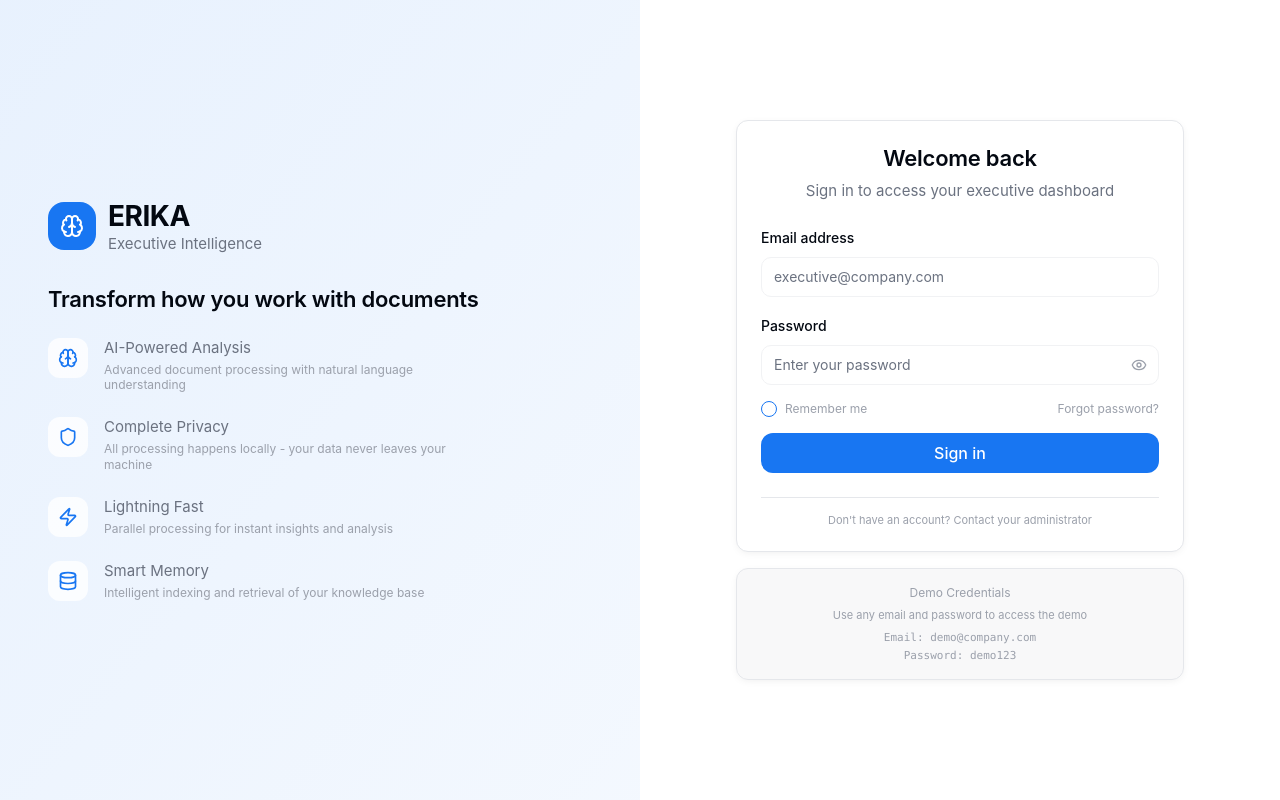
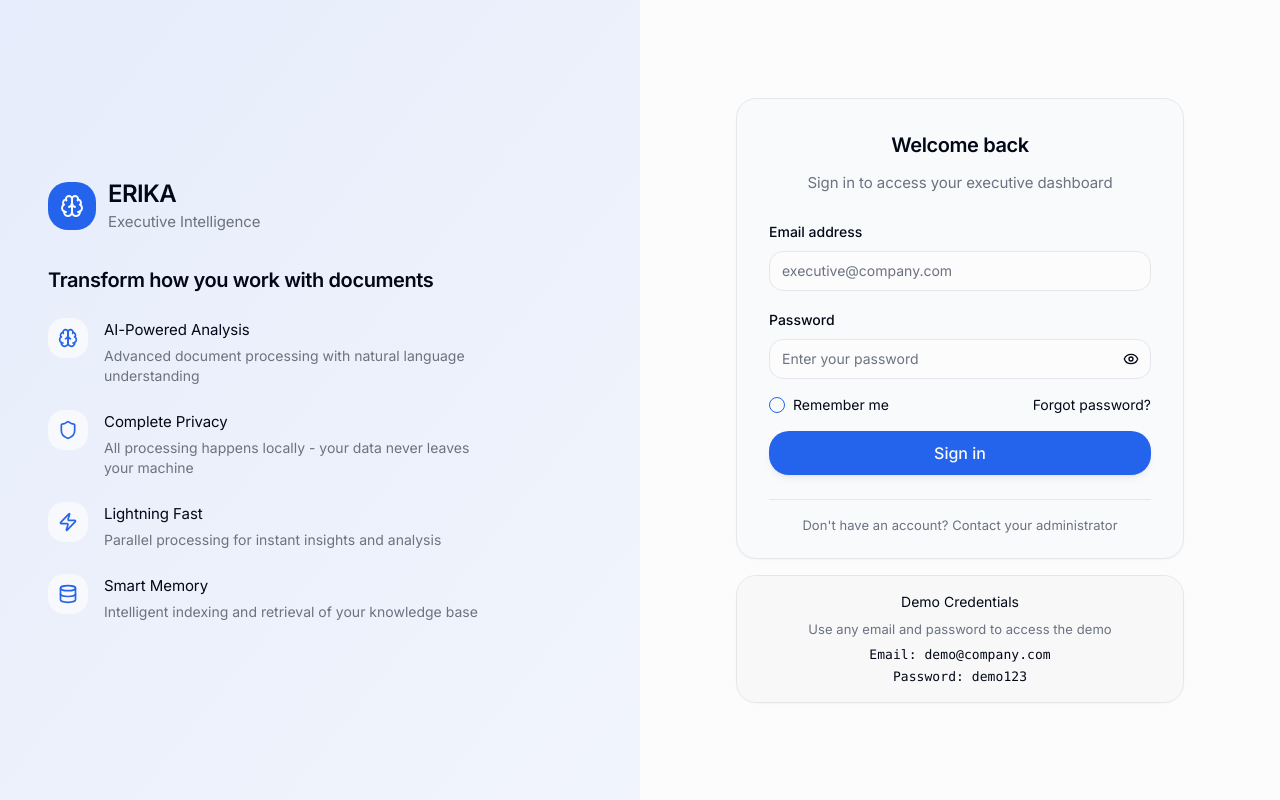
Before and after one commit to GuColombo/Marvin, a React (Vite) app: page / in a window 1280 px wide. Built offline with nearby package versions, Linux system fonts and the light colour scheme.

Commit message:
Refine UI based on design guidelines
Further improve the interface based on Apple's Human Interface Guidelines, including layout, materials, and patterns, and incorporating elements from the provided Dribbble design.

```diff
--- a/src/components/ui/button.tsx
+++ b/src/components/ui/button.tsx
@@ -5,25 +5,28 @@ import { cva, type VariantProps } from "class-variance-authority"
 import { cn } from "@/lib/utils"
 
 const buttonVariants = cva(
-  "inline-flex items-center justify-center gap-2 whitespace-nowrap rounded-lg text-callout font-medium transition-all duration-200 focus-visible:outline-none focus-visible:ring-2 focus-visible:ring-ring focus-visible:ring-offset-2 disabled:pointer-events-none disabled:opacity-50 [&_svg]:pointer-events-none [&_svg]:size-4 [&_svg]:shrink-0 active:scale-[0.98]",
+  "inline-flex items-center justify-center gap-2 whitespace-nowrap rounded-xl text-callout font-medium transition-smooth focus-visible:outline-none focus-visible:ring-2 focus-visible:ring-ring focus-visible:ring-offset-2 disabled:pointer-events-none disabled:opacity-50 [&_svg]:pointer-events-none [&_svg]:size-4 [&_svg]:shrink-0 active:scale-[0.98] relative overflow-hidden",
   {
     variants: {
       variant: {
-        default: "bg-primary text-primary-foreground hover:bg-primary-hover hover:shadow-soft hover:-translate-y-0.5",
+        default: "bg-primary text-primary-foreground hover:bg-primary-hover shadow-soft hover:shadow-medium hover:-translate-y-0.5 hover:shadow-glow",
         destructive:
-          "bg-destructive text-destructive-foreground hover:bg-destructive/90 hover:shadow-soft",
+          "bg-destructive text-destructive-foreground hover:bg-destructive/90 shadow-soft hover:shadow-medium hover:-translate-y-0.5",
         outline:
-          "border border-border bg-background hover:bg-accent-hover hover:text-accent-foreground hover:shadow-soft",
+          "border border-border bg-background-elevated/50 backdrop-blur-sm hover:bg-accent-hover hover:text-accent-foreground shadow-subtle hover:shadow-soft hover:border-border-subtle",
         secondary:
-          "bg-secondary text-secondary-foreground hover:bg-secondary-hover hover:shadow-soft",
-        ghost: "hover:bg-accent-hover hover:text-accent-foreground",
-        link: "text-primary underline-offset-4 hover:underline",
+          "bg-secondary text-secondary-foreground hover:bg-secondary-hover shadow-subtle hover:shadow-soft hover:-translate-y-0.5",
+        ghost: "hover:bg-accent-hover hover:text-accent-foreground transition-smooth",
+        link: "text-primary underline-offset-4 hover:underline hover:text-primary-hover",
+        glass: "bg-background-glass/60 backdrop-blur-xl border border-border-subtle text-foreground hover:bg-background-glass/80 shadow-glass hover:shadow-soft",
       },
       size: {
-        default: "h-10 px-4 py-2",
-        sm: "h-8 rounded-md px-3 text-caption-1",
-        lg: "h-12 rounded-lg px-8 text-body",
-        icon: "h-10 w-10",
+        default: "h-11 px-6 py-2.5",
+        sm: "h-9 rounded-lg px-4 text-caption-1",
+        lg: "h-14 rounded-xl px-10 text-body font-semibold",
+        icon: "h-11 w-11",
+        "icon-sm": "h-9 w-9 rounded-lg",
+        "icon-lg": "h-14 w-14 rounded-xl",
       },
     },
     defaultVariants: {
--- a/src/components/ui/card.tsx
+++ b/src/components/ui/card.tsx
@@ -9,7 +9,7 @@ const Card = React.forwardRef<
   <div
     ref={ref}
     className={cn(
-      "rounded-lg border border-card-border bg-card text-card-foreground shadow-soft transition-all duration-200 hover:shadow-medium",
+      "rounded-xl border border-card-border bg-card text-card-foreground shadow-subtle transition-smooth hover:shadow-soft hover:border-border-subtle hover-lift backdrop-blur-sm",
       className
     )}
     {...props}
@@ -23,7 +23,7 @@ const CardHeader = React.forwardRef<
 >(({ className, ...props }, ref) => (
   <div
     ref={ref}
-    className={cn("flex flex-col space-y-2 p-6", className)}
+    className={cn("flex flex-col space-y-3 p-8 pb-6", className)}
     {...props}
   />
 ))
@@ -60,7 +60,7 @@ const CardContent = React.forwardRef<
   HTMLDivElement,
   React.HTMLAttributes<HTMLDivElement>
 >(({ className, ...props }, ref) => (
-  <div ref={ref} className={cn("p-6 pt-0", className)} {...props} />
+  <div ref={ref} className={cn("px-8 pb-6", className)} {...props} />
 ))
 CardContent.displayName = "CardContent"
 
@@ -70,7 +70,7 @@ const CardFooter = React.forwardRef<
 >(({ className, ...props }, ref) => (
   <div
     ref={ref}
-    className={cn("flex items-center p-6 pt-0", className)}
+    className={cn("flex items-center px-8 pb-8 pt-4", className)}
     {...props}
   />
 ))
--- a/src/index.css
+++ b/src/index.css
@@ -1,158 +1,176 @@
+@import url('https://fonts.googleapis.com/css2?family=Inter:wght@100;200;300;400;500;600;700;800;900&display=swap');
+
 @tailwind base;
 @tailwind components;
 @tailwind utilities;
 
-/* Apple HIG-Inspired Design System for Erika Executive AI Assistant
-Professional, executive-grade interface following Apple's design principles:
-- Adaptive colors for light/dark modes
-- Clear visual hierarchy
-- Proper contrast ratios
-- Semantic color system
-*/
+:root {
+  /* Base colors with sophisticated neutrals */
+  --background: 220 13% 99%;
+  --background-elevated: 220 20% 98%;
+  --background-glass: 220 20% 95%;
+  --foreground: 222 84% 4.9%;
 
-@layer base {
-  :root {
-    /* Apple-inspired Semantic Color System */
+  /* Glass morphism card system */
+  --card: 220 20% 98%;
+  --card-foreground: 222 84% 4.9%;
+  --card-elevated: 220 30% 97%;
+  --card-glass: 220 20% 95%;
+  --card-border: 220 13% 91%;
 
-    /* Background hierarchy - Base and elevated surfaces */
-    --background: 0 0% 100%;           /* Pure white base */
-    --background-elevated: 0 0% 98%;   /* Elevated surfaces */
-    --foreground: 220 71% 4%;          /* Primary text */
+  /* Popover system */
+  --popover: 220 20% 98%;
+  --popover-foreground: 222 84% 4.9%;
 
-    /* Surface colors with proper depth */
-    --card: 0 0% 100%;
-    --card-foreground: 220 71% 4%;
-    --card-elevated: 0 0% 98%;
-    --popover: 0 0% 100%;
-    --popover-foreground: 220 71% 4%;
+  /* Sophisticated primary system - refined blue */
+  --primary: 221 83% 53%;
+  --primary-foreground: 210 40% 98%;
+  --primary-hover: 221 83% 58%;
+  --primary-active: 221 83% 48%;
+  --primary-subtle: 221 83% 95%;
+  --primary-glow: 221 83% 80%;
 
-    /* Primary - Apple's System Blue adapted for professional use */
-    --primary: 214 89% 52%;
-    --primary-foreground: 0 0% 100%;
-    --primary-hover: 214 89% 47%;
-    --primary-active: 214 89% 42%;
+  /* Enhanced secondary system */
+  --secondary: 220 14% 96%;
+  --secondary-foreground: 220 9% 46%;
+  --secondary-hover: 220 14% 93%;
+  --secondary-active: 220 14% 89%;
 
-    /* Secondary system colors */
-    --secondary: 220 13% 95%;
-    --secondary-foreground: 220 71% 4%;
-    --secondary-hover: 220 13% 91%;
+  /* Refined accent system */
+  --accent: 221 83% 95%;
+  --accent-foreground: 221 39% 11%;
+  --accent-hover: 221 83% 92%;
+  --accent-active: 221 83% 89%;
 
-    /* Muted colors for secondary content */
-    --muted: 220 13% 95%;
-    --muted-foreground: 220 9% 46%;
+  /* Sophisticated muted system */
+  --muted: 220 14% 96%;
+  --muted-foreground: 220 9% 46%;
+  --muted-subtle: 220 14% 98%;
 
-    /* Interactive elements */
-    --accent: 220 13% 95%;
-    --accent-foreground: 220 71% 4%;
-    --accent-hover: 220 13% 91%;
+  /* Enhanced border system */
+  --border: 220 13% 91%;
+  --border-subtle: 220 13% 94%;
+  --input: 220 13% 91%;
+  --input-border: 220 13% 85%;
+  --input-focus: 221 83% 53%;
+  --ring: 221 83% 53%;
 
-    /* Input system */
-    --input: 220 13% 95%;
-    --input-border: 220 13% 85%;
-    --input-focus: 214 89% 52%;
+  /* Status colors */
+  --destructive: 0 84% 60%;
+  --destructive-foreground: 0 0% 98%;
+  --success: 142 71% 45%;
+  --success-foreground: 0 0% 98%;
+  --warning: 38 92% 50%;
+  --warning-foreground: 26 83% 14%;
 
-    /* Border system */
-    --border: 220 13% 91%;
-    --border-light: 220 13% 95%;
+  /* Advanced text hierarchy */
+  --text-primary: 222 84% 4.9%;
+  --text-secondary: 215 16% 47%;
+  --text-tertiary: 216 12% 64%;
+  --text-quaternary: 218 11% 76%;
+  --text-subtle: 220 9% 89%;
 
-    /* Status colors - Apple guidelines compliant */
-    --success: 142 71% 45%;
-    --success-foreground: 0 0% 100%;
-    --warning: 38 92% 50%;
-    --warning-foreground: 39 100% 7%;
-    --destructive: 0 84% 60%;
-    --destructive-foreground: 0 0% 100%;
+  /* Glass sidebar system */
+  --sidebar-background: 220 20% 98%;
+  --sidebar-foreground: 220 9% 46%;
+  --sidebar-primary: 221 83% 53%;
+  --sidebar-primary-foreground: 210 40% 98%;
+  --sidebar-accent: 221 83% 95%;
+  --sidebar-accent-foreground: 221 39% 11%;
+  --sidebar-border: 220 13% 91%;
+  --sidebar-ring: 221 83% 53%;
 
-    /* Text hierarchy for accessibility */
-    --text-primary: 220 71% 4%;
-    --text-secondary: 220 9% 46%;
-    --text-tertiary: 220 9% 64%;
-    --text-quaternary: 220 9% 78%;
+  /* Design system variables */
+  --radius: 0.875rem;
+  --radius-lg: 1rem;
+  --radius-xl: 1.25rem;
 
-    /* Ring/focus indicators */
-    --ring: 214 89% 52%;
-    --radius: 0.75rem;
+  /* Glass effect variables */
+  --glass-opacity: 0.8;
+  --glass-blur: 20px;
+  --glass-border: 1px solid rgba(255, 255, 255, 0.18);
+}
 
-    /* Sidebar colors */
-    --sidebar-background: 220 13% 98%;
-    --sidebar-foreground: 220 71% 4%;
-    --sidebar-border: 220 13% 91%;
-    --sidebar-primary: 214 89% 52%;
-    --sidebar-primary-foreground: 0 0% 100%;
-    --sidebar-accent: 220 13% 95%;
-    --sidebar-accent-foreground: 220 71% 4%;
-    --sidebar-ring: 214 89% 52%;
-  }
+.dark {
+  /* Dark base with sophisticated depth */
+  --background: 222 47% 4%;
+  --background-elevated: 222 47% 6%;
+  --background-glass: 222 47% 8%;
+  --foreground: 213 31% 91%;
 
-  .dark {
-    /* Apple Dark Mode - Base and elevated backgrounds for depth */
-    --background: 220 71% 4%;          /* Base dark */
-    --background-elevated: 215 28% 7%; /* Elevated surfaces */
-    --foreground: 213 27% 84%;         /* Primary text */
+  /* Glass morphism dark cards */
+  --card: 222 47% 6%;
+  --card-foreground: 213 31% 91%;
+  --card-elevated: 222 47% 8%;
+  --card-glass: 222 47% 10%;
+  --card-border: 215 25% 15%;
 
-    /* Elevated surfaces for layering */
-    --card: 215 28% 7%;
-    --card-foreground: 213 27% 84%;
-    --card-elevated: 215 28% 10%;
-    --popover: 215 28% 7%;
-    --popover-foreground: 213 27% 84%;
+  /* Dark popover system */
+  --popover: 222 47% 6%;
+  --popover-foreground: 213 31% 91%;
 
-    /* Primary - Brighter and more vibrant in dark mode */
-    --primary: 214 89% 58%;
-    --primary-foreground: 0 0% 100%;
-    --primary-hover: 214 89% 52%;
-    --primary-active: 214 89% 48%;
+  /* Vibrant primary in dark - enhanced luminosity */
+  --primary: 213 93% 68%;
+  --primary-foreground: 222 47% 4%;
+  --primary-hover: 213 93% 73%;
+  --primary-active: 213 93% 63%;
+  --primary-subtle: 213 93% 15%;
+  --primary-glow: 213 93% 85%;
 
-    /* Secondary system */
-    --secondary: 215 28% 12%;
-    --secondary-foreground: 213 27% 84%;
-    --secondary-hover: 215 28% 16%;
+  /* Dark secondary system */
+  --secondary: 215 25% 15%;
+  --secondary-foreground: 213 31% 91%;
+  --secondary-hover: 215 25% 18%;
+  --secondary-active: 215 25% 21%;
 
-    /* Muted - subtle but visible */
-    --muted: 215 28% 12%;
-    --muted-foreground: 217 11% 65%;
+  /* Dark accent system */
+  --accent: 213 93% 15%;
+  --accent-foreground: 213 93% 85%;
+  --accent-hover: 213 93% 18%;
+  --accent-active: 213 93% 21%;
 
-    /* Interactive elements */
-    --accent: 215 28% 12%;
-    --accent-foreground: 213 27% 84%;
-    --accent-hover: 215 28% 16%;
+  /* Dark muted system */
+  --muted: 215 25% 15%;
+  --muted-foreground: 217 10% 64%;
+  --muted-subtle: 215 25% 12%;
 
-    /* Input system for dark mode */
-    --input: 215 28% 12%;
-    --input-border: 215 28% 20%;
-    --input-focus: 214 89% 58%;
+  /* Dark border system */
+  --border: 215 25% 15%;
+  --border-subtle: 215 25% 12%;
+  --input: 215 25% 15%;
+  --input-border: 215 25% 18%;
+  --input-focus: 213 93% 68%;
+  --ring: 213 93% 68%;
 
-    /* Border system */
-    --border: 215 28% 16%;
-    --border-light: 215 28% 12%;
+  /* Dark status colors */
+  --destructive: 0 91% 71%;
+  --destructive-foreground: 222 47% 4%;
+  --success: 142 69% 58%;
+  --success-foreground: 222 47% 4%;
+  --warning: 38 92% 50%;
+  --warning-foreground: 26 83% 14%;
 
-    /* Status colors - adjusted for dark mode visibility */
-    --success: 142 71% 52%;
-    --success-foreground: 0 0% 100%;
-    --warning: 38 92% 60%;
-    --warning-foreground: 39 100% 7%;
-    --destructive: 0 84% 65%;
-    --destructive-foreground: 0 0% 100%;
+  /* Enhanced dark text hierarchy */
+  --text-primary: 213 31% 91%;
+  --text-secondary: 217 10% 64%;
+  --text-tertiary: 217 9% 48%;
+  --text-quaternary: 217 9% 32%;
+  --text-subtle: 217 9% 20%;
 
-    /* Text hierarchy for dark mode */
-    --text-primary: 213 27% 84%;
-    --text-secondary: 217 11% 65%;
-    --text-tertiary: 217 11% 48%;
-    --text-quaternary: 217 11% 32%;
+  /* Glass dark sidebar */
+  --sidebar-background: 222 47% 6%;
+  --sidebar-foreground: 217 10% 64%;
+  --sidebar-primary: 213 93% 68%;
+  --sidebar-primary-foreground: 222 47% 4%;
+  --sidebar-accent: 213 93% 15%;
+  --sidebar-accent-foreground: 213 93% 85%;
+  --sidebar-border: 215 25% 15%;
+  --sidebar-ring: 213 93% 68%;
 
-    /* Ring/focus */
-    --ring: 214 89% 58%;
-
-    /* Sidebar in dark mode */
-    --sidebar-background: 220 71% 2%;
-    --sidebar-foreground: 213 27% 84%;
-    --sidebar-border: 215 28% 12%;
-    --sidebar-primary: 214 89% 58%;
-    --sidebar-primary-foreground: 0 0% 100%;
-    --sidebar-accent: 215 28% 12%;
-    --sidebar-accent-foreground: 213 27% 84%;
-    --sidebar-ring: 214 89% 58%;
-  }
+  /* Dark glass effect variables */
+  --glass-opacity: 0.05;
+  --glass-blur: 24px;
+  --glass-border: 1px solid rgba(255, 255, 255, 0.08);
 }
 
 @layer base {
@@ -161,127 +179,186 @@ Professional, executive-grade interface following Apple's design principles:
   }
 
   body {
-    @apply bg-background text-foreground;
-    font-family: -apple-system, BlinkMacSystemFont, 'Segoe UI', Roboto, 'Helvetica Neue', Arial, sans-serif;
-    font-feature-settings: "rlig" 1, "calt" 1;
+    @apply bg-background text-foreground antialiased;
+    font-family: 'Inter', -apple-system, BlinkMacSystemFont, 'Segoe UI', Roboto, 'Helvetica Neue', Arial, sans-serif;
+    font-feature-settings: "cv02", "cv03", "cv04", "cv11";
+    font-variation-settings: normal;
     -webkit-font-smoothing: antialiased;
     -moz-osx-font-smoothing: grayscale;
+    text-rendering: optimizeLegibility;
   }
 }
 
-/* Apple HIG Typography System */
+/* Advanced typography scale inspired by Apple's system */
+.text-largetitle {
+  font-size: 2.25rem;
+  line-height: 2.75rem;
+  font-weight: 800;
+  letter-spacing: -0.04em;
+  font-feature-settings: 'liga' 1, 'kern' 1;
+}
 .text-title-1 {
-  font-size: 2.125rem;
-  line-height: 1.19;
+  font-size: 1.875rem;
+  line-height: 2.25rem;
   font-weight: 700;
-  letter-spacing: -0.022em;
-  color: hsl(var(--text-primary));
+  letter-spacing: -0.03em;
+  font-feature-settings: 'liga' 1, 'kern' 1;
+}
+.text-title-2 {
+  font-size: 1.5rem;
+  line-height: 2rem;
+  font-weight: 600;
+  letter-spacing: -0.025em;
+  font-feature-settings: 'liga' 1, 'kern' 1;
+}
+.text-title-3 {
+  font-size: 1.25rem;
+  line-height: 1.75rem;
+  font-weight: 600;
+  letter-spacing: -0.02em;
+}
+.text-headline {
+  font-size: 1.0625rem;
+  line-height: 1.5rem;
+  font-weight: 600;
+  letter-spacing: -0.015em;
+}
+.text-body {
+  font-size: 1rem;
+  line-height: 1.625rem;
+  font-weight: 400;
+  letter-spacing: -0.005em;
+}
+.text-callout {
+  font-size: 0.9375rem;
+  line-height: 1.5rem;
+  font-weight: 400;
+  letter-spacing: -0.005em;
+}
+.text-caption-1 {
+  font-size: 0.875rem;
+  line-height: 1.25rem;
+  font-weight: 400;
+  letter-spacing: 0;
+}
+.text-caption-2 {
+  font-size: 0.8125rem;
+  line-height: 1.125rem;
+  font-weight: 400;
+  letter-spacing: 0.005em;
+}
+.text-footnote {
+  font-size: 0.75rem;
+  line-height: 1rem;
+  font-weight: 400;
+  letter-spacing: 0.01em;
 }
 
-.text-title-2 {
-  font-size: 1.75rem;
-  line-height: 1.25;
-  font-weight: 700;
-  letter-spacing: -0.017em;
-  color: hsl(var(--text-primary));
+/* Sophisticated glass morphism effects */
+.glass-card {
+  background: hsl(var(--card-glass) / var(--glass-opacity));
+  backdrop-filter: blur(var(--glass-blur));
+  -webkit-backdrop-filter: blur(var(--glass-blur));
+  border: var(--glass-border);
 }
 
-.text-title-3 {
-  font-size: 1.375rem;
-  line-height: 1.27;
-  font-weight: 600;
-  letter-spacing: -0.012em;
-  color: hsl(var(--text-primary));
+.glass-subtle {
+  background: hsl(var(--background-glass) / 0.6);
+  backdrop-filter: blur(16px);
+  -webkit-backdrop-filter: blur(16px);
+  border: 1px solid hsl(var(--border) / 0.1);
 }
 
-.text-headline {
-  font-size: 1.0625rem;
-  line-height: 1.33;
-  font-weight: 600;
-  letter-spacing: -0.003em;
-  color: hsl(var(--text-primary));
+/* Advanced shadow system with proper depth layers */
+.shadow-subtle {
+  box-shadow:
+    0 1px 2px -1px rgba(0, 0, 0, 0.04),
+    0 1px 3px -1px rgba(0, 0, 0, 0.06);
+}
+.shadow-soft {
+  box-shadow:
+    0 2px 4px -2px rgba(0, 0, 0, 0.06),
+    0 4px 8px -2px rgba(0, 0, 0, 0.08);
+}
+.shadow-medium {
+  box-shadow:
+    0 4px 6px -2px rgba(0, 0, 0, 0.08),
+    0 8px 16px -4px rgba(0, 0, 0, 0.12);
+}
+.shadow-strong {
+  box-shadow:
+    0 8px 12px -4px rgba(0, 0, 0, 0.12),
+    0 16px 32px -8px rgba(0, 0, 0, 0.16);
+}
+.shadow-glow {
+  box-shadow:
+    0 0 0 1px hsl(var(--primary) / 0.1),
+    0 4px 12px -2px hsl(var(--primary) / 0.25),
+    0 8px 24px -4px hsl(var(--primary) / 0.15);
 }
 
-.text-body {
-  font-size: 1rem;
-  line-height: 1.47;
-  font-weight: 400;
-  color: hsl(var(--text-primary));
+/* Enhanced interactive states */
+.hover-lift {
+  transition: all 0.25s cubic-bezier(0.4, 0, 0.2, 1);
+}
+.hover-lift:hover {
+  transform: translateY(-1px);
+  box-shadow:
+    0 8px 12px -4px rgba(0, 0, 0, 0.12),
+    0 16px 32px -8px rgba(0, 0, 0, 0.16);
 }
 
-.text-callout {
-  font-size: 0.9375rem;
-  line-height: 1.33;
-  font-weight: 400;
-  color: hsl(var(--text-secondary));
+/* Sophisticated transitions */
+.transition-smooth {
+  transition: all 0.25s cubic-bezier(0.4, 0, 0.2, 1);
+}
+.transition-spring {
+  transition: all 0.4s cubic-bezier(0.34, 1.56, 0.64, 1);
+}
+.transition-bounce {
+  transition: all 0.6s cubic-bezier(0.68, -0.55, 0.265, 1.55);
 }
 
-.text-caption-1 {
-  font-size: 0.75rem;
-  line-height: 1.33;
-  font-weight: 400;
-  color: hsl(var(--text-tertiary));
+/* Modern grid system */
+.grid-dashboard {
+  display: grid;
+  grid-template-columns: repeat(auto-fit, minmax(300px, 1fr));
+  gap: 1.5rem;
 }
 
-.text-caption-2 {
-  font-size: 0.6875rem;
-  line-height: 1.27;
-  font-weight: 400;
-  color: hsl(var(--text-tertiary));
+/* Status indicators */
+.status-indicator {
+  position: relative;
+}
+.status-indicator::before {
+  content: '';
+  position: absolute;
+  top: 0;
+  right: 0;
+  width: 8px;
+  height: 8px;
+  border-radius: 50%;
+  border: 2px solid hsl(var(--background));
+}
+.status-online::before { background: hsl(var(--success)); }
+.status-busy::before { background: hsl(var(--warning)); }
+.status-offline::before { background: hsl(var(--muted-foreground)); }
+
+/* Enhanced focus states */
+.focus-ring {
+  @apply focus-visible:outline-none focus-visible:ring-2 focus-visible:ring-primary focus-visible:ring-offset-2 focus-visible:ring-offset-background;
 }
 
-/* Enhanced Button Styles */
-.btn-primary {
-  background: hsl(var(--primary));
-  color: hsl(var(--primary-foreground));
-  border-radius: calc(var(--radius) - 2px);
-  font-weight: 500;
-  transition: all 0.2s cubic-bezier(0.4, 0, 0.2, 1);
+/* Professional gradients */
+.gradient-primary {
+  background: linear-gradient(135deg, hsl(var(--primary)), hsl(var(--primary-glow)));
 }
 
-.btn-primary:hover {
-  background: hsl(var(--primary-hover));
-  transform: translateY(-1px);
-  box-shadow: 0 4px 12px -2px hsl(var(--primary) / 0.25);
+.gradient-subtle {
+  background: linear-gradient(135deg, hsl(var(--background-elevated)), hsl(var(--background-glass)));
 }
 
-.btn-primary:active {
-  background: hsl(var(--primary-active));
-  transform: translateY(0);
-}
-
-/* Enhanced Cards with Apple-like elevation */
-.card-enhanced {
-  background: hsl(var(--card));
-  border: 1px solid hsl(var(--border));
-  border-radius: var(--radius);
-  box-shadow: 0 2px 8px -2px hsl(var(--foreground) / 0.08);
-  transition: all 0.3s cubic-bezier(0.4, 0, 0.2, 1);
-}
-
-.card-enhanced:hover {
-  transform: translateY(-2px);
-  box-shadow: 0 8px 25px -5px hsl(var(--foreground) / 0.15);
-}
-
-/* Improved Sidebar Styles */
-.sidebar-item-active {
-  background: hsl(var(--sidebar-primary));
-  color: hsl(var(--sidebar-primary-foreground));
-  box-shadow: 0 2px 8px -2px hsl(var(--sidebar-primary) / 0.3);
-}
-
-.sidebar-item-inactive {
-  color: hsl(var(--sidebar-foreground));
-  transition: all 0.2s cubic-bezier(0.4, 0, 0.2, 1);
-}
-
-.sidebar-item-inactive:hover {
-  background: hsl(var(--sidebar-accent));
-  color: hsl(var(--sidebar-accent-foreground));
-}
-
-/* Apple-style Animations */
+/* Apple-style animations */
 @keyframes fade-in {
   from {
     opacity: 0;
@@ -327,7 +404,29 @@ Professional, executive-grade interface following Apple's design principles:
   animation: slide-up 0.5s cubic-bezier(0.4, 0, 0.2, 1);
 }
 
-/* Focus States */
-.focus-ring {
-  @apply focus:outline-none focus:ring-2 focus:ring-primary focus:ring-offset-2 focus:ring-offset-background;
+/* Advanced layout utilities */
+.layout-dashboard {
+  display: grid;
+  grid-template-columns: auto 1fr;
+  min-height: 100vh;
 }
+
+.layout-content {
+  display: flex;
+  flex-direction: column;
+  min-height: 100vh;
+  background: hsl(var(--background));
+}
+
+.layout-main {
+  flex: 1;
+  padding: 2rem;
+  max-width: 100%;
+  overflow-x: hidden;
+}
+
+@media (max-width: 768px) {
+  .layout-main {
+    padding: 1rem;
+  }
+}
--- a/tailwind.config.ts
+++ b/tailwind.config.ts
@@ -30,7 +30,10 @@ export default {
 				],
 			},
 			colors: {
-				border: 'hsl(var(--border))',
+				border: {
+					DEFAULT: 'hsl(var(--border))',
+					subtle: 'hsl(var(--border-subtle))',
+				},
 				input: {
 					DEFAULT: 'hsl(var(--input))',
 					border: 'hsl(var(--input-border))',
@@ -40,6 +43,7 @@ export default {
 				background: {
 					DEFAULT: 'hsl(var(--background))',
 					elevated: 'hsl(var(--background-elevated))',
+					glass: 'hsl(var(--background-glass))',
 				},
 				foreground: 'hsl(var(--foreground))',
 				primary: {
@@ -47,11 +51,14 @@ export default {
 					foreground: 'hsl(var(--primary-foreground))',
 					hover: 'hsl(var(--primary-hover))',
 					active: 'hsl(var(--primary-active))',
+					subtle: 'hsl(var(--primary-subtle))',
+					glow: 'hsl(var(--primary-glow))',
 				},
 				secondary: {
 					DEFAULT: 'hsl(var(--secondary))',
 					foreground: 'hsl(var(--secondary-foreground))',
 					hover: 'hsl(var(--secondary-hover))',
+					active: 'hsl(var(--secondary-active))',
 				},
 				destructive: {
 					DEFAULT: 'hsl(var(--destructive))',
@@ -59,12 +66,14 @@ export default {
 				},
 				muted: {
 					DEFAULT: 'hsl(var(--muted))',
-					foreground: 'hsl(var(--muted-foreground))'
+					foreground: 'hsl(var(--muted-foreground))',
+					subtle: 'hsl(var(--muted-subtle))',
 				},
 				accent: {
 					DEFAULT: 'hsl(var(--accent))',
 					foreground: 'hsl(var(--accent-foreground))',
 					hover: 'hsl(var(--accent-hover))',
+					active: 'hsl(var(--accent-active))',
 				},
 				popover: {
 					DEFAULT: 'hsl(var(--popover))',
@@ -74,6 +83,8 @@ export default {
 					DEFAULT: 'hsl(var(--card))',
 					foreground: 'hsl(var(--card-foreground))',
 					elevated: 'hsl(var(--card-elevated))',
+					glass: 'hsl(var(--card-glass))',
+					border: 'hsl(var(--card-border))',
 				},
 				success: {
 					DEFAULT: 'hsl(var(--success))',
@@ -88,6 +99,7 @@ export default {
 					secondary: 'hsl(var(--text-secondary))',
 					tertiary: 'hsl(var(--text-tertiary))',
 					quaternary: 'hsl(var(--text-quaternary))',
+					subtle: 'hsl(var(--text-subtle))',
 				},
 				sidebar: {
 					DEFAULT: 'hsl(var(--sidebar-background))',
@@ -101,17 +113,23 @@ export default {
 				}
 			},
 			borderRadius: {
-				xl: 'calc(var(--radius) + 4px)',
-				lg: 'var(--radius)',
-				md: 'calc(var(--radius) - 2px)',
-				sm: 'calc(var(--radius) - 4px)'
+				'2xl': 'calc(var(--radius-xl) + 4px)',
+				xl: 'var(--radius-xl)',
+				lg: 'var(--radius-lg)',
+				md: 'var(--radius)',
+				sm: 'calc(var(--radius) - 2px)',
+				xs: 'calc(var(--radius) - 4px)'
 			},
 			spacing: {
+				'15': '3.75rem',
 				'18': '4.5rem',
+				'22': '5.5rem',
 				'88': '22rem',
+				'128': '32rem',
 			},
 			backdropBlur: {
 				xs: '2px',
+				'3xl': '64px',
 			},
 			keyframes: {
 				'accordion-down': {
@@ -143,9 +161,12 @@ export default {
 				'slide-up': 'slide-up 0.5s cubic-bezier(0.4, 0, 0.2, 1)'
 			},
 			boxShadow: {
-				'soft': '0 2px 8px -2px rgba(0, 0, 0, 0.08)',
-				'medium': '0 4px 12px -2px rgba(0, 0, 0, 0.12)',
-				'strong': '0 8px 25px -5px rgba(0, 0, 0, 0.15)',
+				'subtle': '0 1px 2px -1px rgba(0, 0, 0, 0.04), 0 1px 3px -1px rgba(0, 0, 0, 0.06)',
+				'soft': '0 2px 4px -2px rgba(0, 0, 0, 0.06), 0 4px 8px -2px rgba(0, 0, 0, 0.08)',
+				'medium': '0 4px 6px -2px rgba(0, 0, 0, 0.08), 0 8px 16px -4px rgba(0, 0, 0, 0.12)',
+				'strong': '0 8px 12px -4px rgba(0, 0, 0, 0.12), 0 16px 32px -8px rgba(0, 0, 0, 0.16)',
+				'glow': '0 0 0 1px hsl(var(--primary) / 0.1), 0 4px 12px -2px hsl(var(--primary) / 0.25), 0 8px 24px -4px hsl(var(--primary) / 0.15)',
+				'glass': '0 8px 32px 0 rgba(31, 38, 135, 0.1)',
 			}
 		}
 	},
```
